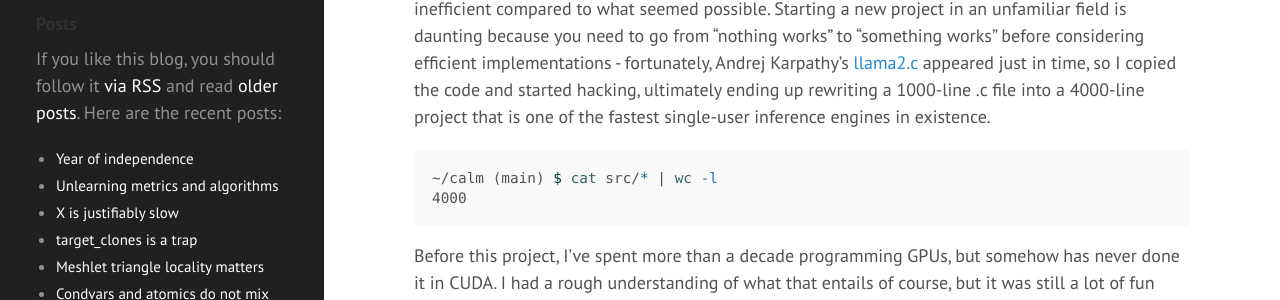
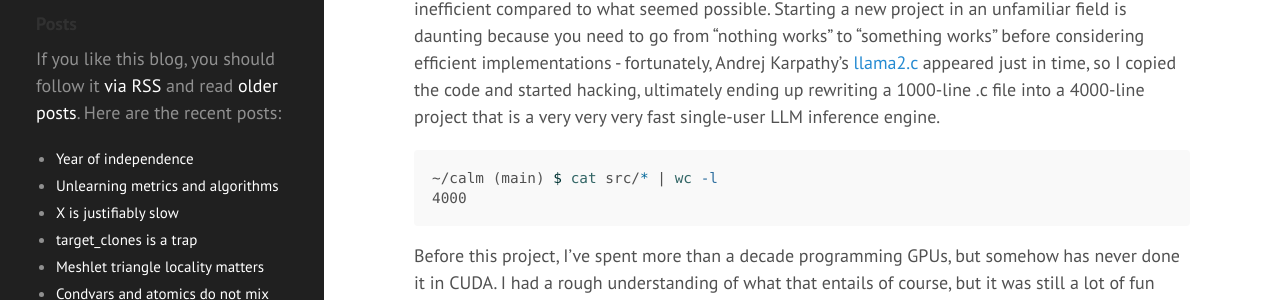
Before and after one commit to zeux/zeux.github.io, a Jekyll site: the page built from _posts/2024-12-31-year-of-independence.md, in a window 1280 px wide and 900 px high, scrolled down 662 px. Shown: the part 207-507 px from the top of the window. Built offline with Jekyll 4.4.1, drawn with Linux system fonts in a browser that asks for light colours; some of the changed text lies outside the part shown.

Commit message:
Forgot to mention Luau contributions :)
also tone down the language in case this ends up on HN or something.

````diff
--- a/_posts/2024-12-31-year-of-independence.md
+++ b/_posts/2024-12-31-year-of-independence.md
@@ -12,7 +12,7 @@ A lot of the discussion was around the technology in the spaces that I am broadl
 
 At the same time, I was also fascinated by the technology behind LLMs. The claims about achieving AGI seem wildly exaggerated[^2], but the tech is still useful and bewildering. To try to get a better sense of what this is all about and how all of that works, I ended up reading more papers in the first few months of my "funemployment" than I've read in the previous decade, and started a new open source project, [calm](https://github.com/zeux/calm), which is a from-scratch single-user LLM inference engine for CUDA & Metal (and CPU SIMD I guess because why not).
 
-This project was born out of my desire to learn more but also out of dissatisfaction with the state of the art at the time. To run the models you could use slow and bulky PyTorch with endless environment setup issues and never ending issues around quantization support[^3], or, even worse, try to use NVidia's [TensorRT-LLM](https://docs.nvidia.com/tensorrt-llm/index.html) which is impossible to build without Docker containers and dreadful to build with them; compared to that, [llama.cpp](https://github.com/ggerganov/llama.cpp) was a breath of fresh air - but it still felt too bulky and inefficient compared to what seemed possible. Starting a new project in an unfamiliar field is daunting because you need to go from "nothing works" to "something works" before considering efficient implementations - fortunately, Andrej Karpathy's [llama2.c](https://github.com/karpathy/llama2.c) appeared just in time, so I copied the code and started hacking, ultimately ending up rewriting a 1000-line .c file into a 4000-line project that is one of the fastest single-user inference engines in existence.
+This project was born out of my desire to learn more but also out of dissatisfaction with the state of the art at the time. To run the models you could use slow and bulky PyTorch with endless environment setup issues and never ending issues around quantization support[^3], or, even worse, try to use NVidia's [TensorRT-LLM](https://docs.nvidia.com/tensorrt-llm/index.html) which is impossible to build without Docker containers and dreadful to build with them; compared to that, [llama.cpp](https://github.com/ggerganov/llama.cpp) was a breath of fresh air - but it still felt too bulky and inefficient compared to what seemed possible. Starting a new project in an unfamiliar field is daunting because you need to go from "nothing works" to "something works" before considering efficient implementations - fortunately, Andrej Karpathy's [llama2.c](https://github.com/karpathy/llama2.c) appeared just in time, so I copied the code and started hacking, ultimately ending up rewriting a 1000-line .c file into a 4000-line project that is a very very very fast single-user LLM inference engine.
 
 ```sh
 ~/calm (main) $ cat src/* | wc -l
````
Also changed, not shown: other parts of _posts/2024-12-31-year-of-independence.md (+2 -0 lines).
